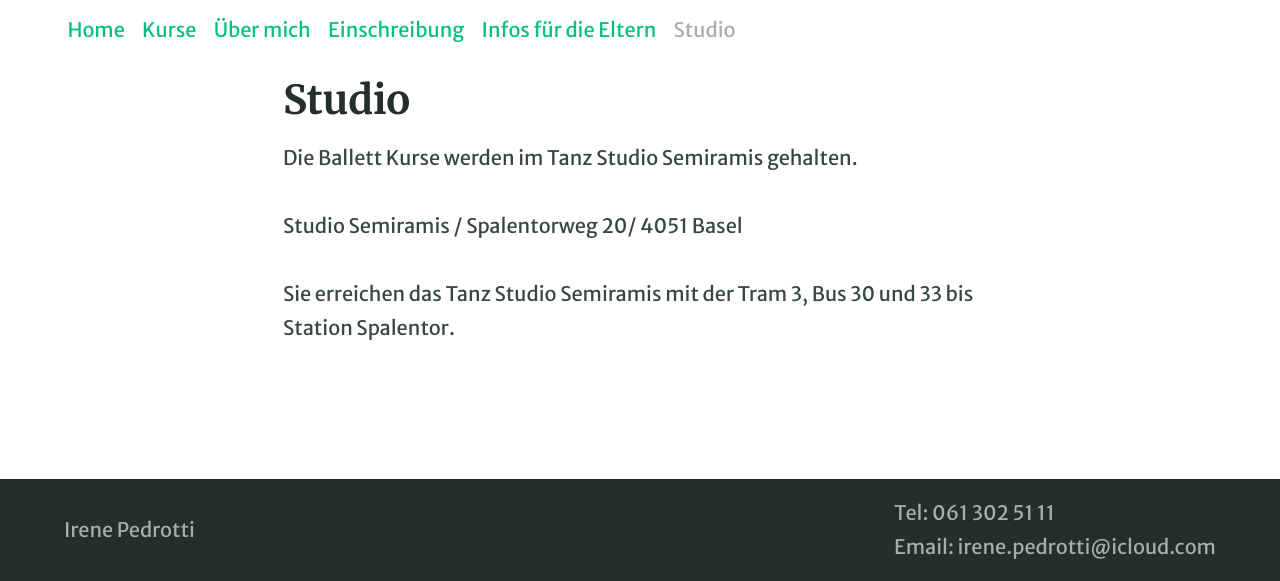
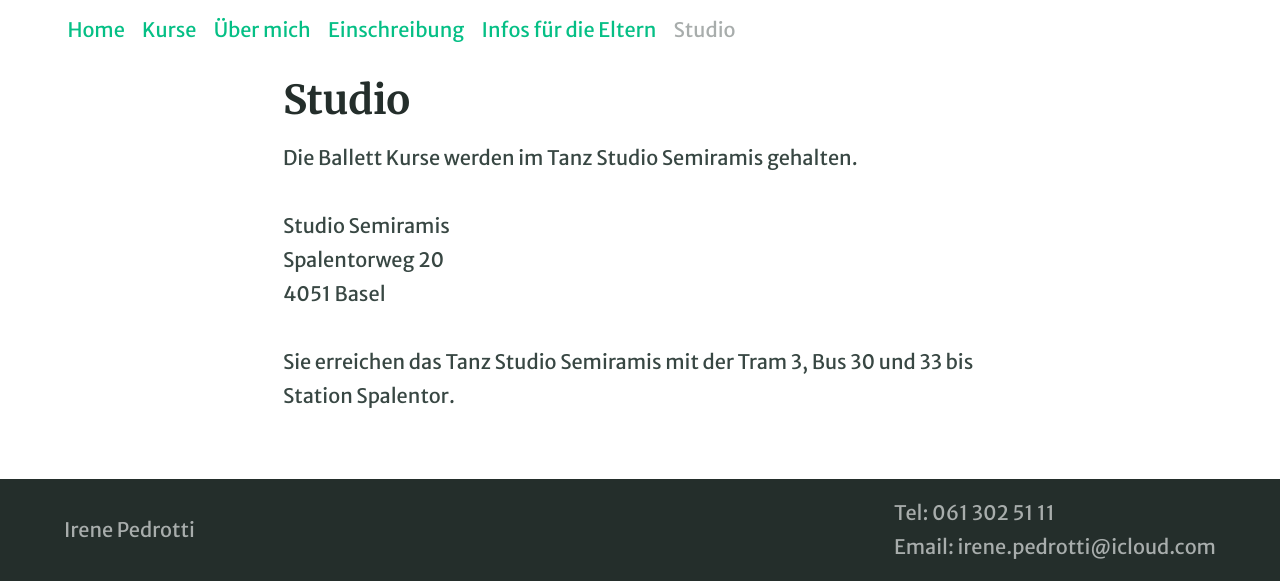
Before and after one commit to irenepedrotti/irenepedrotti.github.io, a Jekyll site: the page built from pages/z11_kontakt.md, in a window 1280 px wide, cut to the strip 319-900 px from the top of the page. Built offline with Jekyll 4.4.1, drawn with Linux system fonts in a browser that asks for light colours.

Commit message:
Adresse besser

```diff
--- a/pages/z11_kontakt.md
+++ b/pages/z11_kontakt.md
@@ -6,6 +6,8 @@ permalink: /studio/
 
 Die Ballett Kurse werden im Tanz Studio Semiramis gehalten.
 
-Studio Semiramis / Spalentorweg 20/ 4051 Basel
+Studio Semiramis \
+Spalentorweg 20 \
+4051 Basel
 
 Sie erreichen das Tanz Studio Semiramis mit der Tram 3, Bus 30 und 33 bis Station Spalentor.
```
